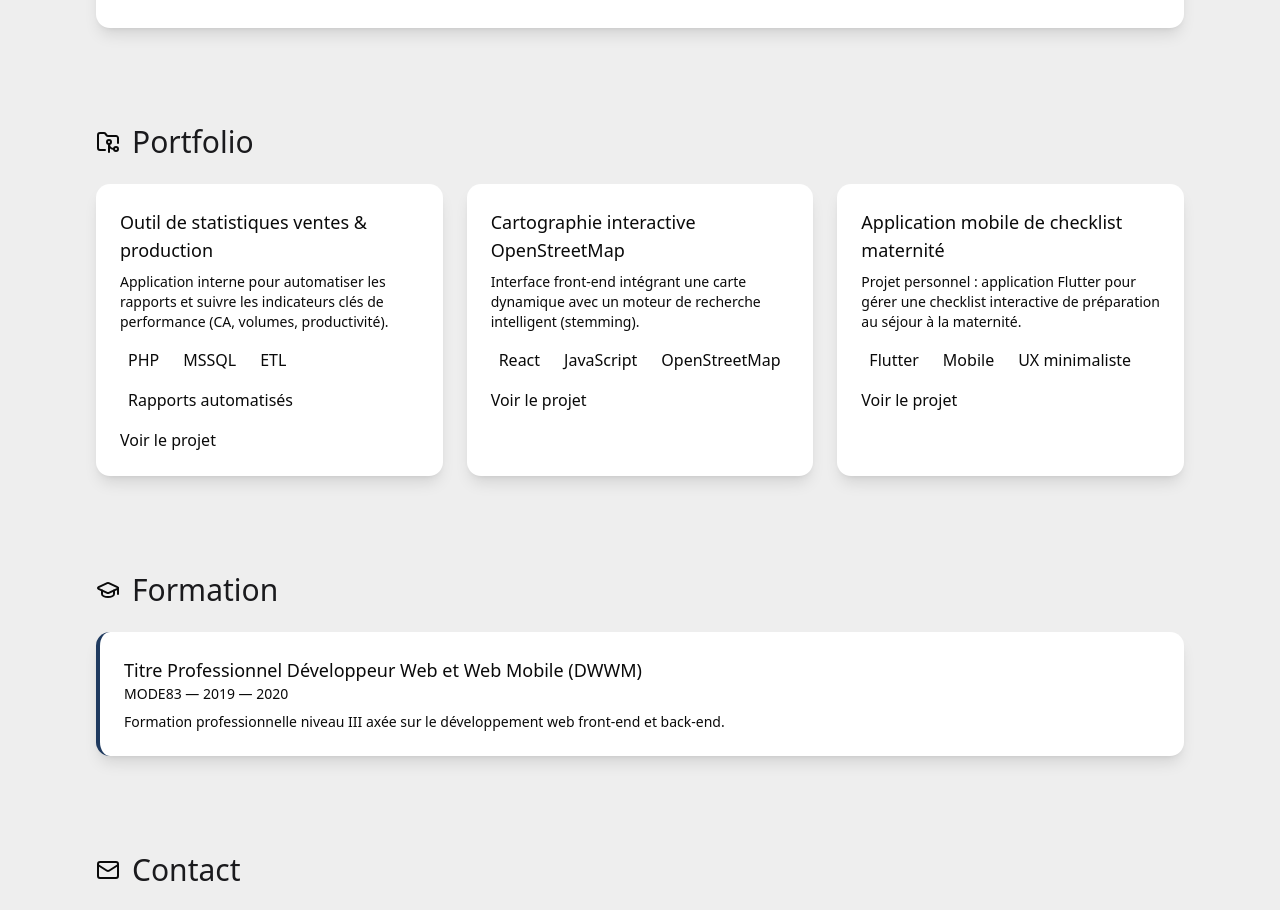
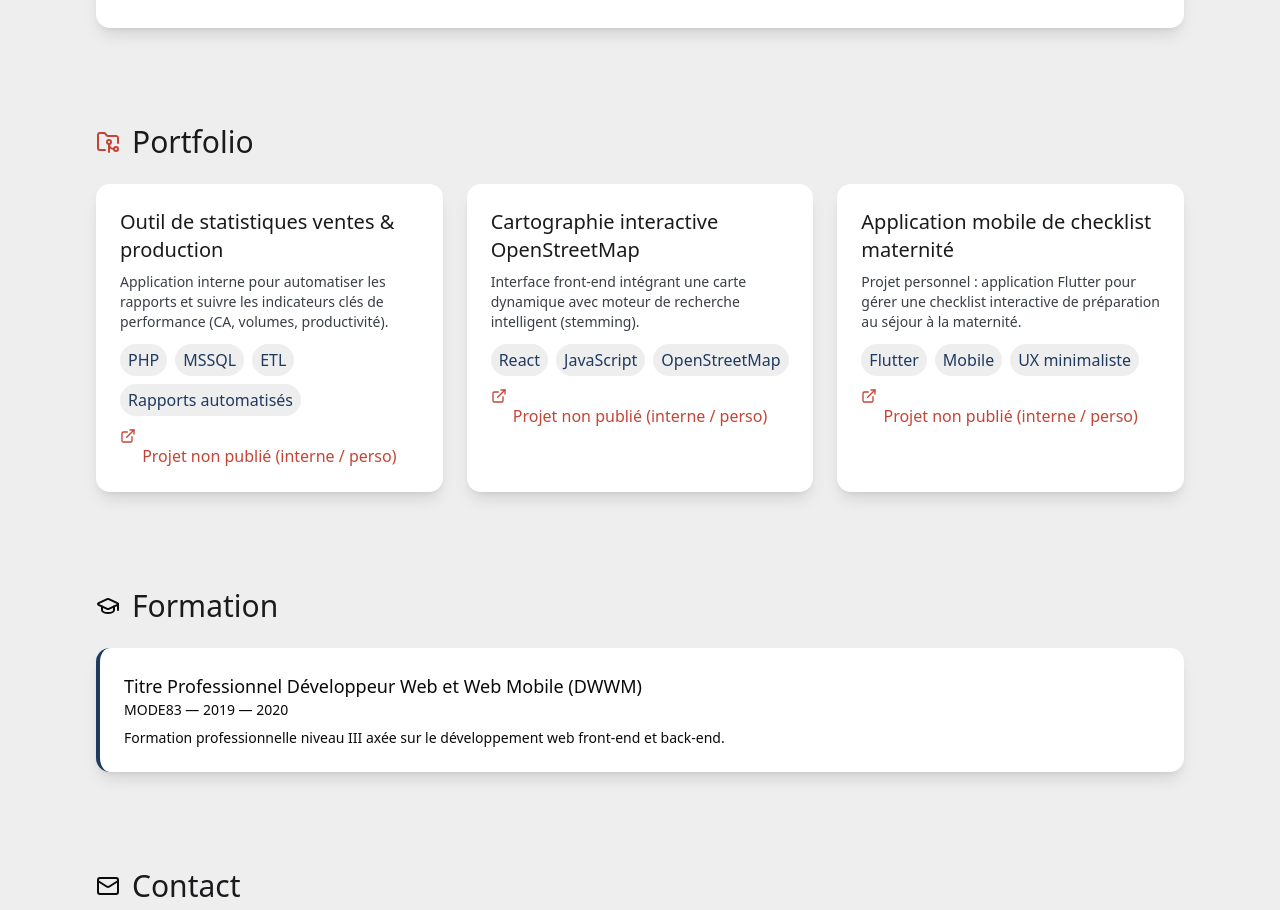
Before and after one commit to almenium/cv-portfolio, a React (Vite) app: page / in a window 1280 px wide. Shown: the part 2286-3196 px from the top of the page. Built offline with nearby package versions, Linux system fonts and the light colour scheme.

Commit message:
Update projects.tsx

```diff
--- a/src/components/projects.tsx
+++ b/src/components/projects.tsx
@@ -1,30 +1,20 @@
-import { FolderGit2 } from "lucide-react";
-
-type ProjectItem = {
-  id: number;
-  title: string;
-  description: string;
-  technologies: string[];
-  link?: string;
-};
+import { FolderGit2, ExternalLink } from "lucide-react";
 
 export function Projects() {
-  const projects: ProjectItem[] = [
+  const projects = [
     {
       id: 1,
       title: "Outil de statistiques ventes & production",
       description:
         "Application interne pour automatiser les rapports et suivre les indicateurs clés de performance (CA, volumes, productivité).",
       technologies: ["PHP", "MSSQL", "ETL", "Rapports automatisés"],
-      link: "#",
     },
     {
       id: 2,
       title: "Cartographie interactive OpenStreetMap",
       description:
-        "Interface front-end intégrant une carte dynamique avec un moteur de recherche intelligent (stemming).",
+        "Interface front-end intégrant une carte dynamique avec moteur de recherche intelligent (stemming).",
       technologies: ["React", "JavaScript", "OpenStreetMap"],
-      link: "#",
     },
     {
       id: 3,
@@ -32,14 +22,13 @@ export function Projects() {
       description:
         "Projet personnel : application Flutter pour gérer une checklist interactive de préparation au séjour à la maternité.",
       technologies: ["Flutter", "Mobile", "UX minimaliste"],
-      link: "#",
     },
   ];
 
   return (
     <section id="projects" className="scroll-mt-8">
       <div className="flex items-center gap-3 mb-6">
-        <FolderGit2 className="w-6 h-6 text-[#2563EB]" />
+        <FolderGit2 className="w-6 h-6 text-[#C44536]" />
         <h2 className="text-3xl text-[#1A1A1D]">Portfolio</h2>
       </div>
 
@@ -49,28 +38,27 @@ export function Projects() {
             key={project.id}
             className="bg-white rounded-xl shadow-lg p-6 border border-[#E5E7EB] flex flex-col"
           >
-            <h3 className="text-lg font-semibold text-[#111827] mb-2">
-              {project.title}
-            </h3>
-            <p className="text-sm text-[#4B5563] mb-3 flex-1">{project.description}</p>
+            <h3 className="text-xl text-[#1A1A1D] mb-2">{project.title}</h3>
+            <p className="text-sm text-[#393E46] mb-3 flex-1">
+              {project.description}
+            </p>
             <div className="flex flex-wrap gap-2 mb-3">
               {project.technologies.map((tech) => (
                 <span
                   key={tech}
-                  className="text-xs px-2 py-1 rounded-full bg-[#EFF6FF] text-[#1D4ED8] border border-[#DBEAFE]"
+                  className="text-xs px-2 py-1 rounded-full bg-[#EEEEEE] text-[#1F3A5F]"
                 >
                   {tech}
                 </span>
               ))}
             </div>
-            {project.link && (
-              <a
-                href={project.link}
-                className="text-xs text-[#2563EB] hover:underline mt-auto"
-              >
-                Voir le projet
-              </a>
-            )}
+            <button
+              type="button"
+              className="inline-flex items-center gap-2 text-xs text-[#C44536] mt-auto"
+            >
+              <ExternalLink className="w-4 h-4" />
+              <span>Projet non publié (interne / perso)</span>
+            </button>
           </div>
         ))}
       </div>
```
